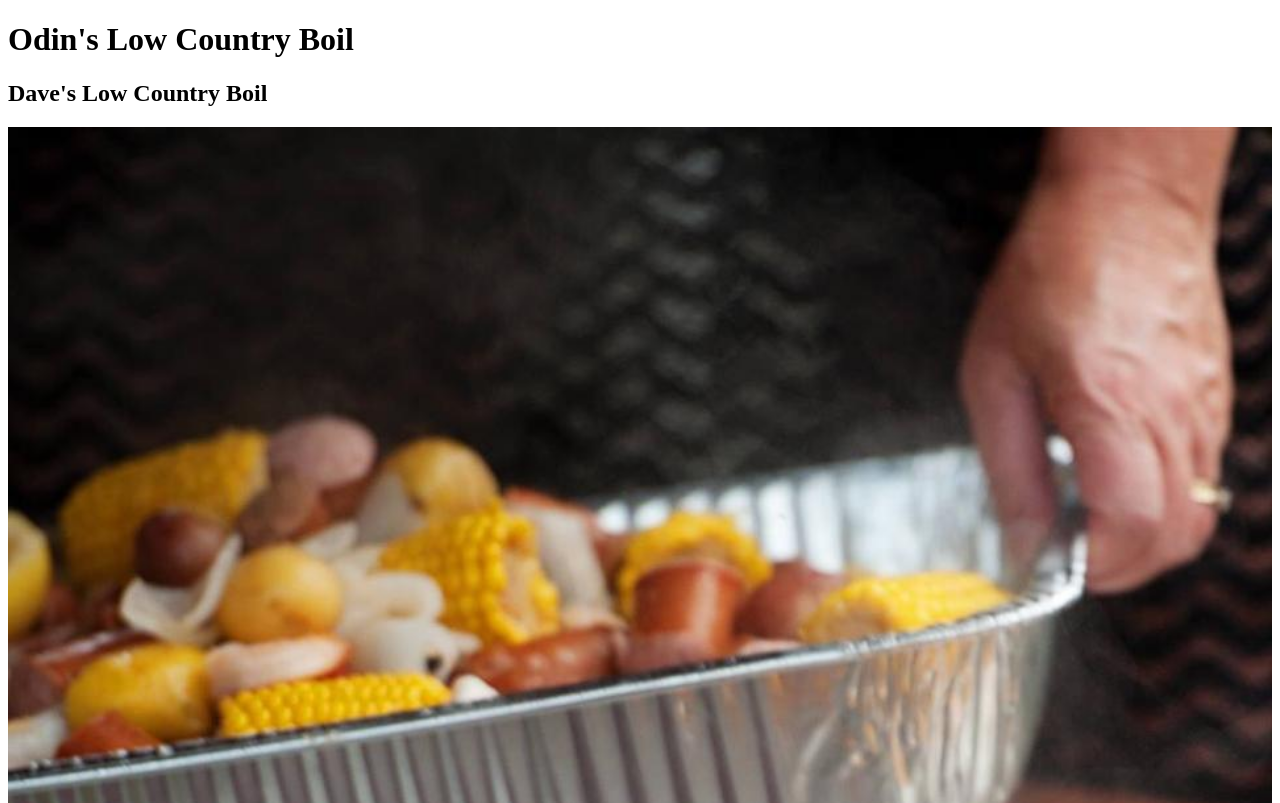
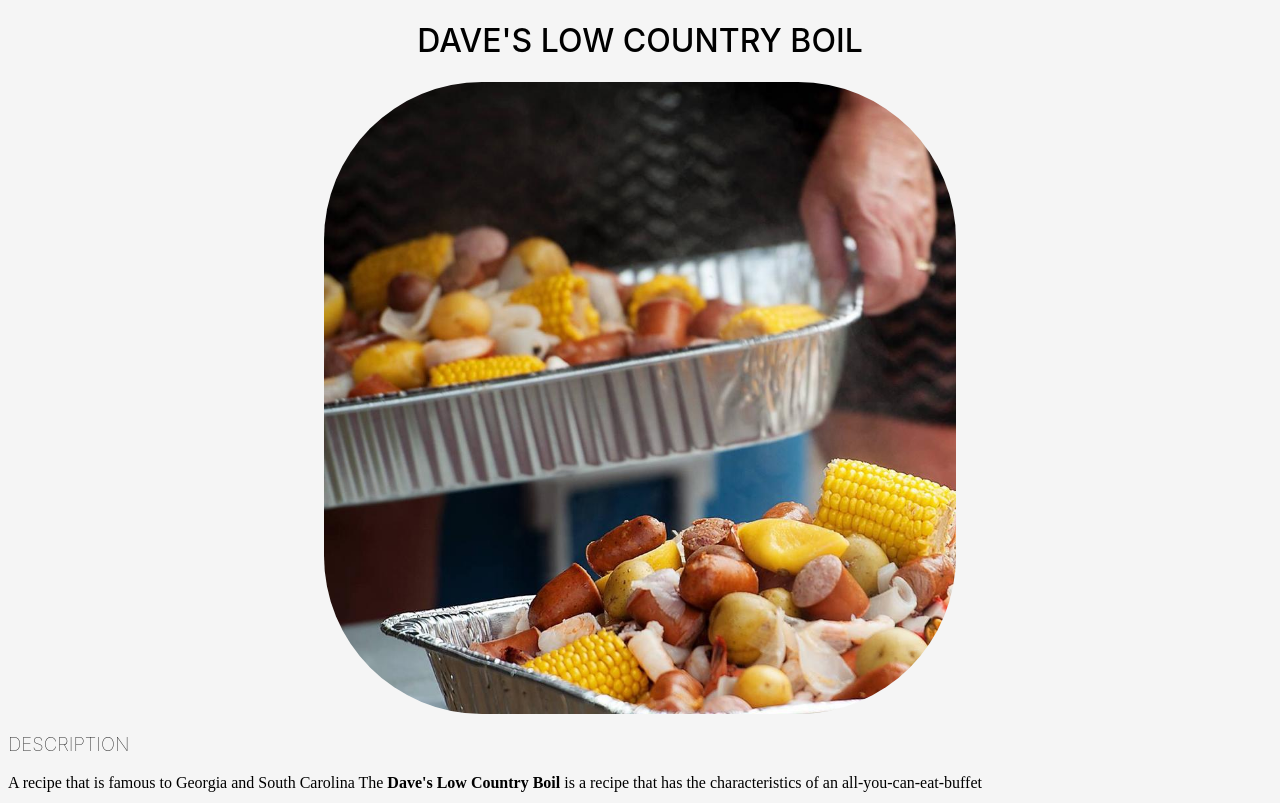
Before and after one commit to gironalex/odin-recipes, a plain HTML site: page recipes/boil.html in a window 1280 px wide. Shown: the top 803 px of the page. Drawn offline with Linux system fonts and the light colour scheme.

Commit message:
added CSS Style

```diff
--- a/recipes/boil.html
+++ b/recipes/boil.html
@@ -4,11 +4,11 @@
     <meta charset="UTF-8">
     <meta http-equiv="X-UA-Compatible" content="IE=edge">
     <meta name="viewport" content="width=device-width, initial-scale=1.0">
+    <link rel="stylesheet" href="../style.css">
     <title>Low Country Boil</title>
 </head>
 <body>
-    <h1>Odin's Low Country Boil</h1>
-    <h2>Dave's Low Country Boil</h2>
+    <h1>Dave's Low Country Boil</h1>
     <img src="../images/boil.png" alt="Dave's Low Country Boil" width="100%">
     <h3>Description</h3>
     <p>A recipe that is famous to Georgia and South Carolina
--- /dev/null
+++ b/style.css
@@ -0,0 +1,31 @@
+* {
+    background-color: whitesmoke;
+}
+
+h1 {
+    text-transform: uppercase;
+    text-align: center;
+    font-weight: 500;
+    font-family: -apple-system, BlinkMacSystemFont, 'Segoe UI', Roboto, Oxygen, Ubuntu, Cantarell, 'Open Sans', 'Helvetica Neue', sans-serif;
+}
+
+img {
+    display: block;
+    margin-left: auto;
+    margin-right: auto;
+    max-width: 50%;
+    text-align: center;
+    border-radius: 25%;
+}
+
+
+
+h2, h3 {
+    text-transform: uppercase;
+    font-weight: 100;
+    font-family: -apple-system, BlinkMacSystemFont, 'Segoe UI', Roboto, Oxygen, Ubuntu, Cantarell, 'Open Sans', 'Helvetica Neue', sans-serif;
+}
+
+ul, ol {
+    list-style-type: square;
+}
```
Also changed, not shown: index.html (+1 -0 lines), recipes/sourdough.html (+2 -2 lines), recipes/spaghetti.html (+2 -2 lines).
